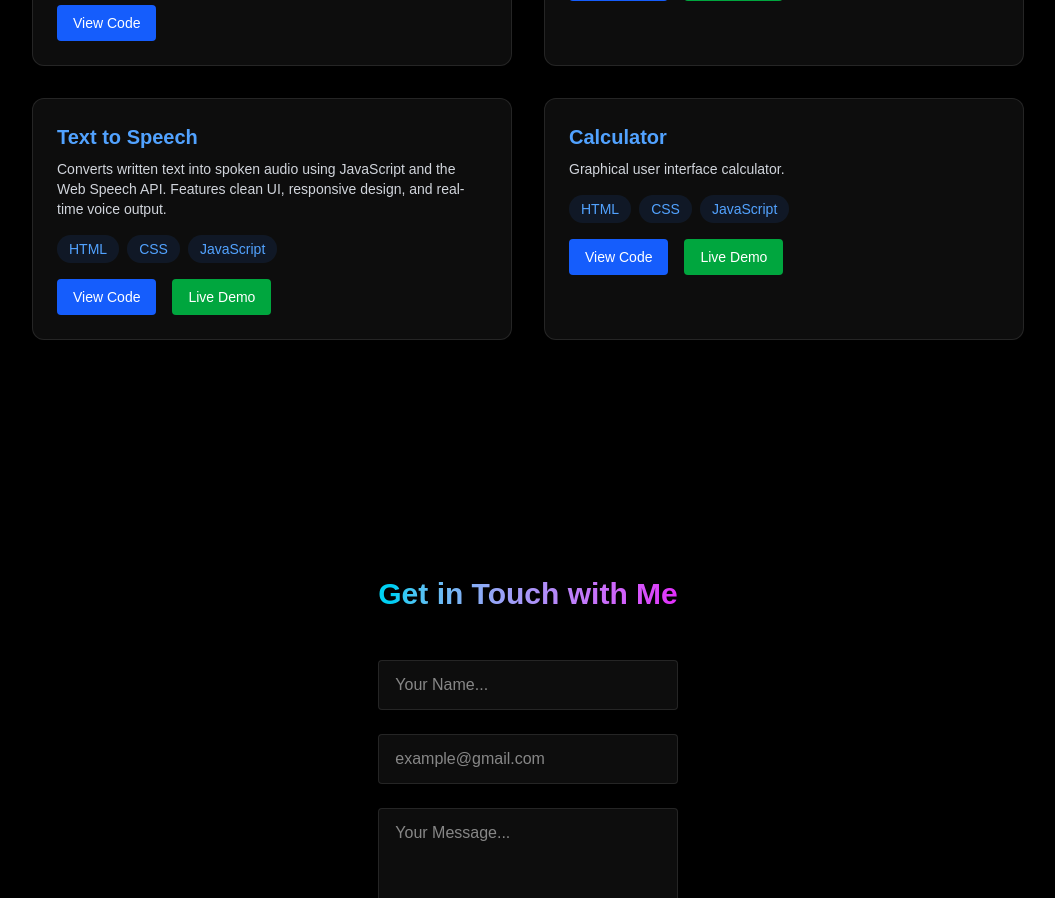
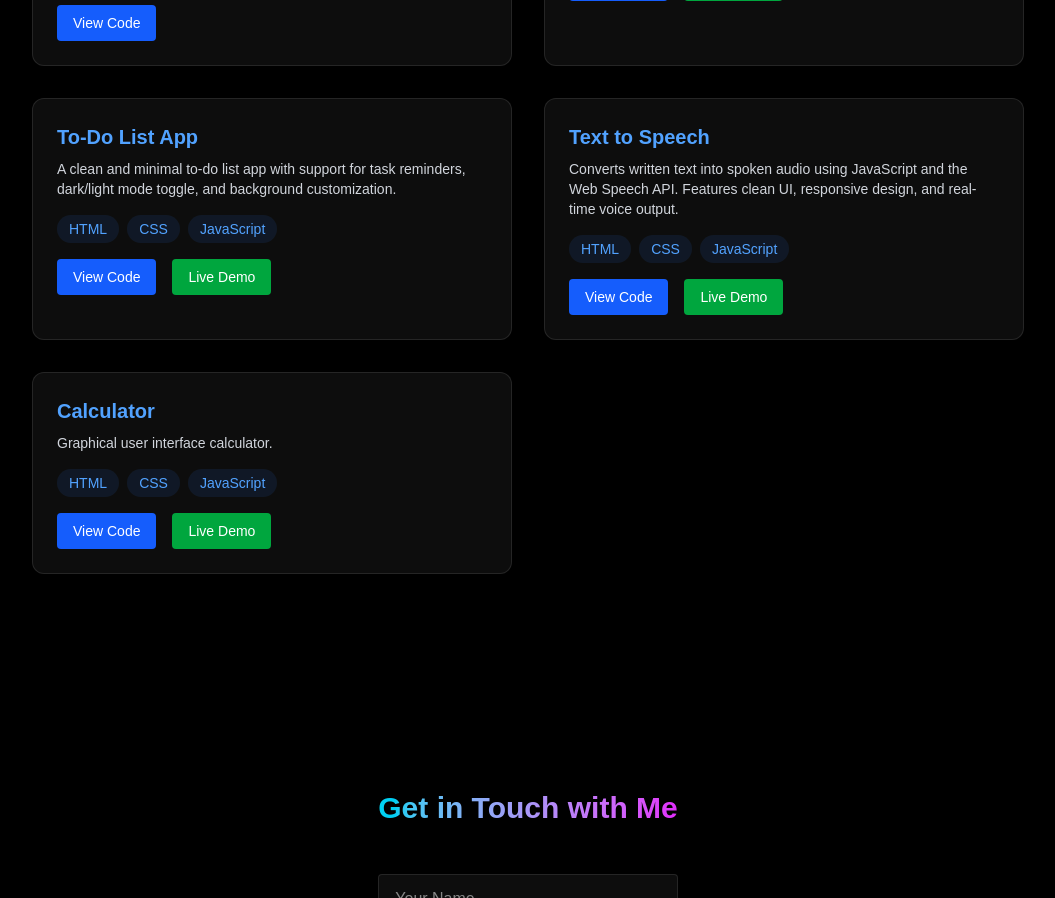
Before and after one commit to Divyyy/Portfolio, a React (Vite) app: page / in a window 1280 px wide. Shown: the part 2000-2898 px from the top of the page, without its empty margins (112-1167 px from the left). Built offline with nearby package versions, Linux system fonts and the light colour scheme.

Commit message:
Update Projects.jsx

```diff
--- a/src/components/sections/Projects.jsx
+++ b/src/components/sections/Projects.jsx
@@ -17,6 +17,14 @@ export const Projects = () => {
       techStack: ["HTML", "CSS", "JavaScript"],
       link: "https://github.com/Divyyy/to-do-list",
       live: "https://divyyy.github.io/to-do-list/",
+    },
+     {
+      title: "To-Do List App",
+      description:
+        "A clean and minimal to-do list app with support for task reminders, dark/light mode toggle, and background customization.",
+      techStack: ["HTML", "CSS", "JavaScript"],
+      link: "https://github.com/Divyyy/Stopwatch",
+      live: "https://divyyy.github.io/stopwatch/",
     },
     {
       title: "Text to Speech",
```
